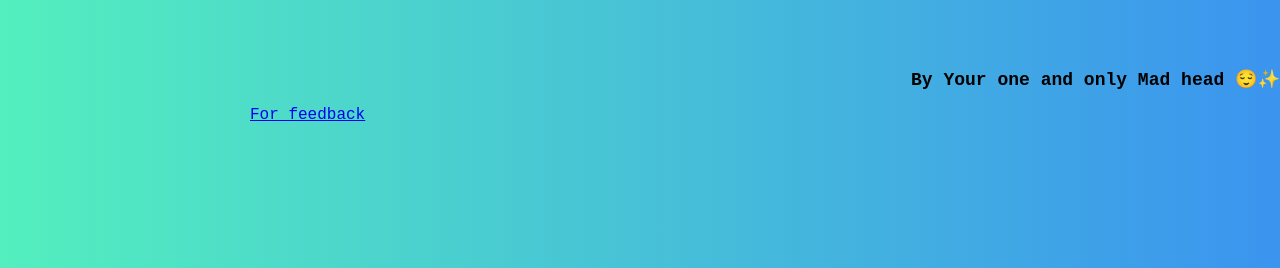
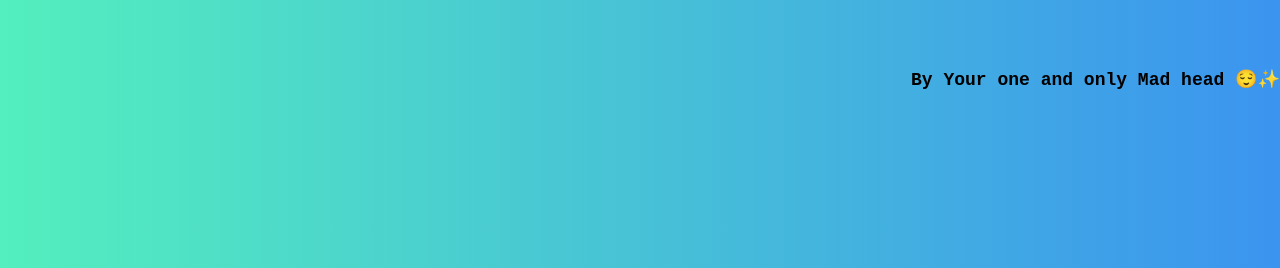
Before and after one commit to MrShivam7/Rose-Day, a plain HTML site: page index.html in a window 1280 px wide. Shown: the part 532-800 px from the top of the page. Drawn offline with Linux system fonts and the light colour scheme.

Commit message:
Update index.html

```diff
--- a/index.html
+++ b/index.html
@@ -4,7 +4,7 @@
     <meta charset="UTF-8">
     <meta name="viewport" content="width=device-width, initial-scale=1.0">
     <link rel="stylesheet" href="./style.css">
-    <title>Hey Hey ✨</title>
+    <title>Rose Day ✨ | Shivam </title>
     <link rel="icon" type="img/jpg" href="https://c4.wallpaperflare.com/wallpaper/812/187/770/kimi-no-na-wa-tachibana-taki-miyamizu-mitsuha-anime-wallpaper-preview.jpg">
 
 </head>
@@ -54,7 +54,6 @@
 </div>
 
 <h1>By Your one and only Mad head 😌✨</h1>
-<p><a href="https://wa.me/918767506459?text=awesome one ✨" target="_blank">For feedback</a></p>
 </body>
 
 </html>
```
